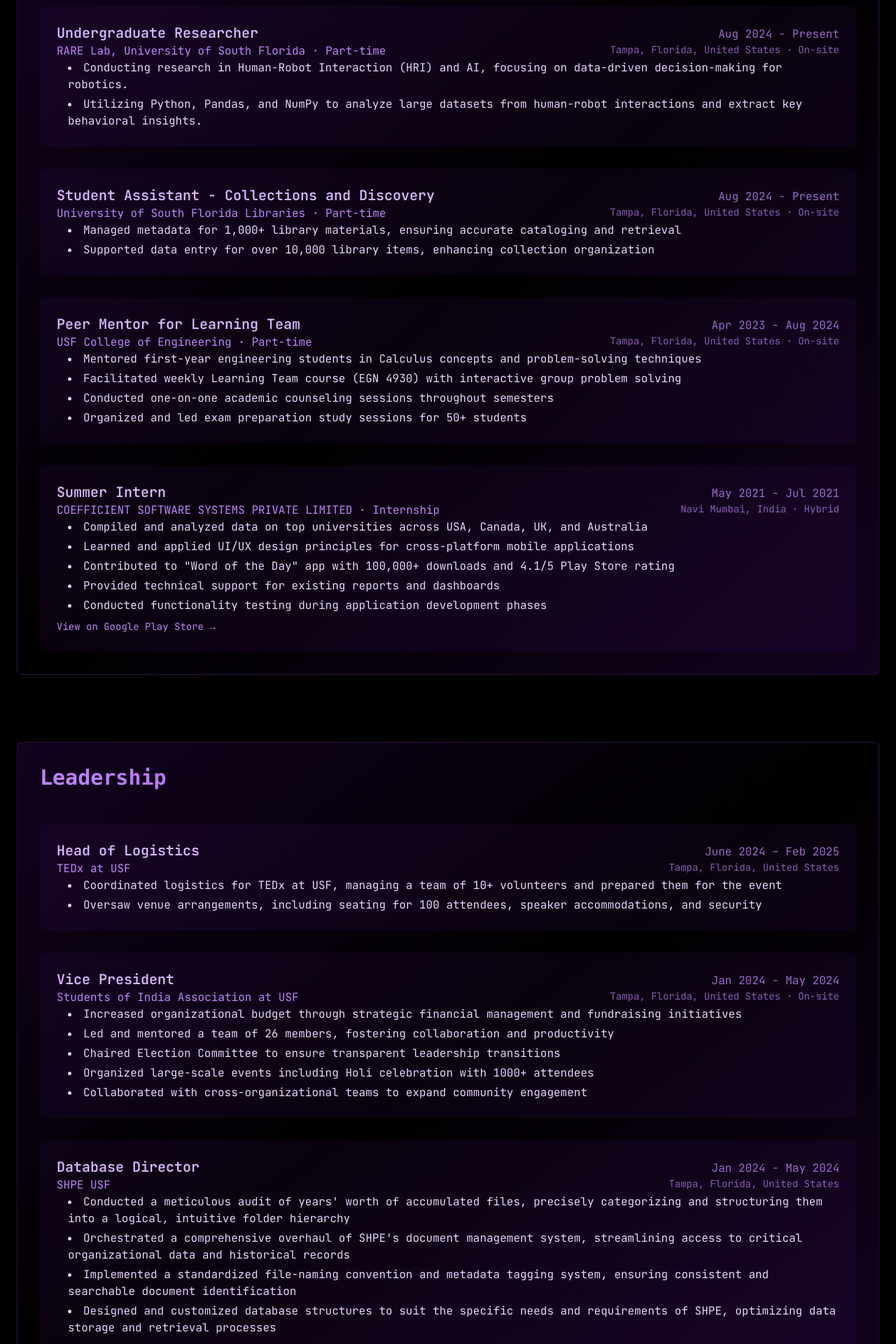
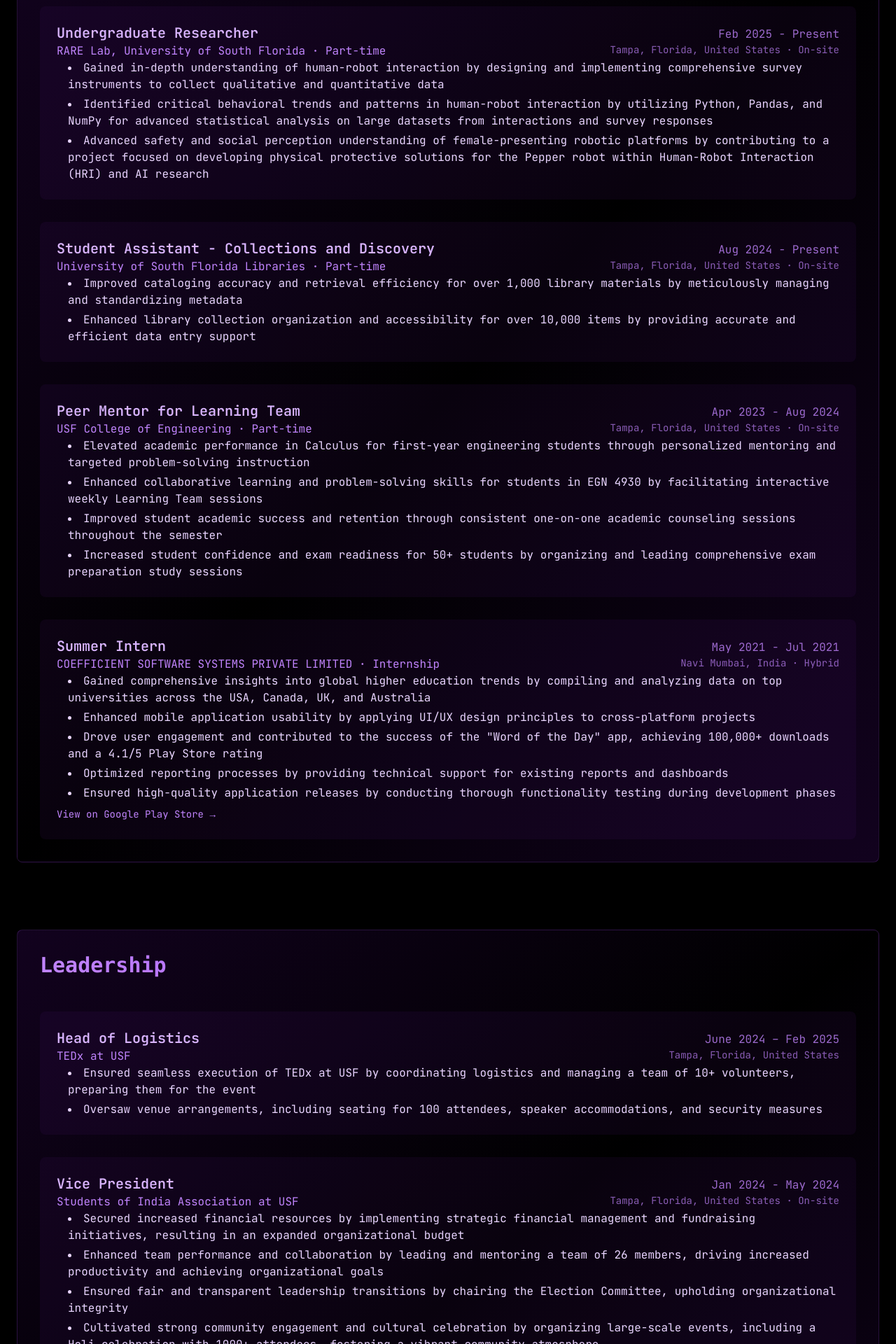
Before and after one commit to Param-10/Portfolio-Website, a React (Vite) app: page / in a window 1280 px wide. Shown: the part 1760-3680 px from the top of the page at 70% size. Built offline with nearby package versions, Linux system fonts and the light colour scheme.

Commit message:
updated experiences

```diff
--- a/src/App.tsx
+++ b/src/App.tsx
@@ -422,16 +422,19 @@
                       <p className="text-purple-400 text-sm md:text-base">RARE Lab, University of South Florida · Part-time</p>
                     </div>
                     <div className="md:text-right">
-                      <p className="text-purple-400/80 text-sm md:text-base">Aug 2024 - Present</p>
+                      <p className="text-purple-400/80 text-sm md:text-base">Feb 2025 - Present</p>
                       <p className="text-purple-400/70 text-xs md:text-sm">Tampa, Florida, United States · On-site</p>
                     </div>
                   </div>
                   <ul className="list-disc list-inside space-y-1 ml-4">
                     <li className="text-purple-200">
-                      Conducting research in Human-Robot Interaction (HRI) and AI, focusing on data-driven decision-making for robotics.
+                      Gained in-depth understanding of human-robot interaction by designing and implementing comprehensive survey instruments to collect qualitative and quantitative data
                     </li>
                     <li className="text-purple-200">
-                      Utilizing Python, Pandas, and NumPy to analyze large datasets from human-robot interactions and extract key behavioral insights.
+                      Identified critical behavioral trends and patterns in human-robot interaction by utilizing Python, Pandas, and NumPy for advanced statistical analysis on large datasets from interactions and survey responses
+                    </li>
+                    <li className="text-purple-200">
+                      Advanced safety and social perception understanding of female-presenting robotic platforms by contributing to a project focused on developing physical protective solutions for the Pepper robot within Human-Robot Interaction (HRI) and AI research
                     </li>
                   </ul>
                 </div>
@@ -450,10 +453,10 @@
                   </div>
                   <ul className="list-disc list-inside space-y-1 ml-4">
                     <li className="text-purple-200">
-                      Managed metadata for 1,000+ library materials, ensuring accurate cataloging and retrieval
+                      Improved cataloging accuracy and retrieval efficiency for over 1,000 library materials by meticulously managing and standardizing metadata
                     </li>
                     <li className="text-purple-200">
-                      Supported data entry for over 10,000 library items, enhancing collection organization
+                      Enhanced library collection organization and accessibility for over 10,000 items by providing accurate and efficient data entry support
                     </li>
                   </ul>
                 </div>
@@ -472,16 +475,16 @@
                   </div>
                   <ul className="list-disc list-inside space-y-1 ml-4">
                     <li className="text-purple-200">
-                      Mentored first-year engineering students in Calculus concepts and problem-solving techniques
+                      Elevated academic performance in Calculus for first-year engineering students through personalized mentoring and targeted problem-solving instruction
                     </li>
                     <li className="text-purple-200">
-                      Facilitated weekly Learning Team course (EGN 4930) with interactive group problem solving
+                      Enhanced collaborative learning and problem-solving skills for students in EGN 4930 by facilitating interactive weekly Learning Team sessions
                     </li>
                     <li className="text-purple-200">
-                      Conducted one-on-one academic counseling sessions throughout semesters
+                      Improved student academic success and retention through consistent one-on-one academic counseling sessions throughout the semester
                     </li>
                     <li className="text-purple-200">
-                      Organized and led exam preparation study sessions for 50+ students
+                      Increased student confidence and exam readiness for 50+ students by organizing and leading comprehensive exam preparation study sessions
                     </li>
                   </ul>
                 </div>
@@ -500,19 +503,19 @@
                   </div>
                   <ul className="list-disc list-inside space-y-1 ml-4">
                     <li className="text-purple-200">
-                      Compiled and analyzed data on top universities across USA, Canada, UK, and Australia
+                      Gained comprehensive insights into global higher education trends by compiling and analyzing data on top universities across the USA, Canada, UK, and Australia
                     </li>
                     <li className="text-purple-200">
-                      Learned and applied UI/UX design principles for cross-platform mobile applications
+                      Enhanced mobile application usability by applying UI/UX design principles to cross-platform projects
                     </li>
                     <li className="text-purple-200">
-                      Contributed to "Word of the Day" app with 100,000+ downloads and 4.1/5 Play Store rating
+                      Drove user engagement and contributed to the success of the "Word of the Day" app, achieving 100,000+ downloads and a 4.1/5 Play Store rating
                     </li>
                     <li className="text-purple-200">
-                      Provided technical support for existing reports and dashboards
+                      Optimized reporting processes by providing technical support for existing reports and dashboards
                     </li>
                     <li className="text-purple-200">
-                      Conducted functionality testing during application development phases
+                      Ensured high-quality application releases by conducting thorough functionality testing during development phases
                     </li>
                   </ul>
                   <a
@@ -550,10 +553,10 @@
                   </div>
                   <ul className="list-disc list-inside space-y-1 ml-4">
                     <li className="text-purple-200">
-                      Coordinated logistics for TEDx at USF, managing a team of 10+ volunteers and prepared them for the event
+                      Ensured seamless execution of TEDx at USF by coordinating logistics and managing a team of 10+ volunteers, preparing them for the event
                     </li>
                     <li className="text-purple-200">
-                      Oversaw venue arrangements, including seating for 100 attendees, speaker accommodations, and security
+                      Oversaw venue arrangements, including seating for 100 attendees, speaker accommodations, and security measures
                     </li>
                   </ul>
                 </div>
@@ -572,19 +575,19 @@
                   </div>
                   <ul className="list-disc list-inside space-y-1 ml-4">
                     <li className="text-purple-200">
-                      Increased organizational budget through strategic financial management and fundraising initiatives
+                      Secured increased financial resources by implementing strategic financial management and fundraising initiatives, resulting in an expanded organizational budget
                     </li>
                     <li className="text-purple-200">
-                      Led and mentored a team of 26 members, fostering collaboration and productivity
+                      Enhanced team performance and collaboration by leading and mentoring a team of 26 members, driving increased productivity and achieving organizational goals
                     </li>
                     <li className="text-purple-200">
-                      Chaired Election Committee to ensure transparent leadership transitions
+                      Ensured fair and transparent leadership transitions by chairing the Election Committee, upholding organizational integrity
                     </li>
                     <li className="text-purple-200">
-                      Organized large-scale events including Holi celebration with 1000+ attendees
+                      Cultivated strong community engagement and cultural celebration by organizing large-scale events, including a Holi celebration with 1000+ attendees, fostering a vibrant community atmosphere
                     </li>
                     <li className="text-purple-200">
-                      Collaborated with cross-organizational teams to expand community engagement
+                      Expanded community reach and impact by collaborating with cross-organizational teams, strengthening partnerships and broadening engagement initiatives
                     </li>
                   </ul>
                 </div>
@@ -603,20 +606,16 @@
                   </div>
                   <ul className="list-disc list-inside space-y-1 ml-4">
                     <li className="text-purple-200">
-                      Conducted a meticulous audit of years' worth of accumulated files, precisely categorizing
-                      and structuring them into a logical, intuitive folder hierarchy
+                      Improved data accessibility and organization by conducting a meticulous audit and creating a logical, intuitive folder hierarchy for years' worth of accumulated files
                     </li>
                     <li className="text-purple-200">
-                      Orchestrated a comprehensive overhaul of SHPE's document management system, streamlining
-                      access to critical organizational data and historical records
+                      Enhanced organizational efficiency and data retrieval by orchestrating a comprehensive overhaul of SHPE's document management system, streamlining access to critical organizational data and historical records
                     </li>
                     <li className="text-purple-200">
-                      Implemented a standardized file-naming convention and metadata tagging system, ensuring
-                      consistent and searchable document identification
+                      Ensured consistent document identification and searchability by implementing a standardized file-naming convention and metadata tagging system across all organizational documents
                     </li>
                     <li className="text-purple-200">
-                      Designed and customized database structures to suit the specific needs and requirements
-                      of SHPE, optimizing data storage and retrieval processes
+                      Optimized data storage and retrieval processes by designing and customizing database structures to meet the specific needs and requirements of SHPE
                     </li>
                   </ul>
                 </div>
```
